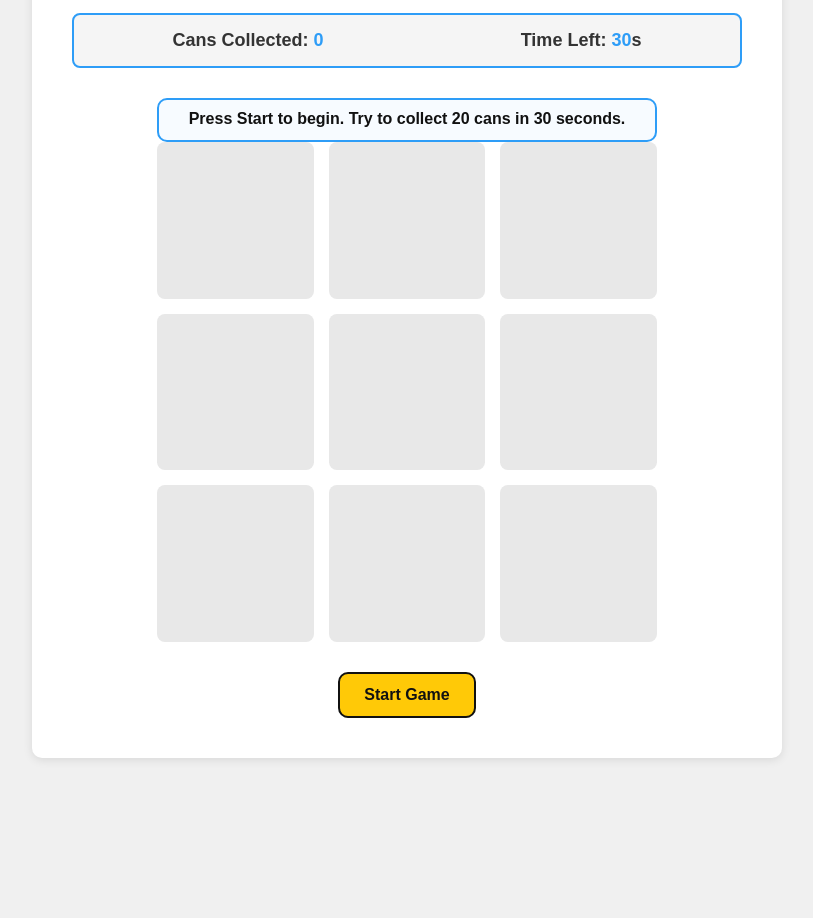
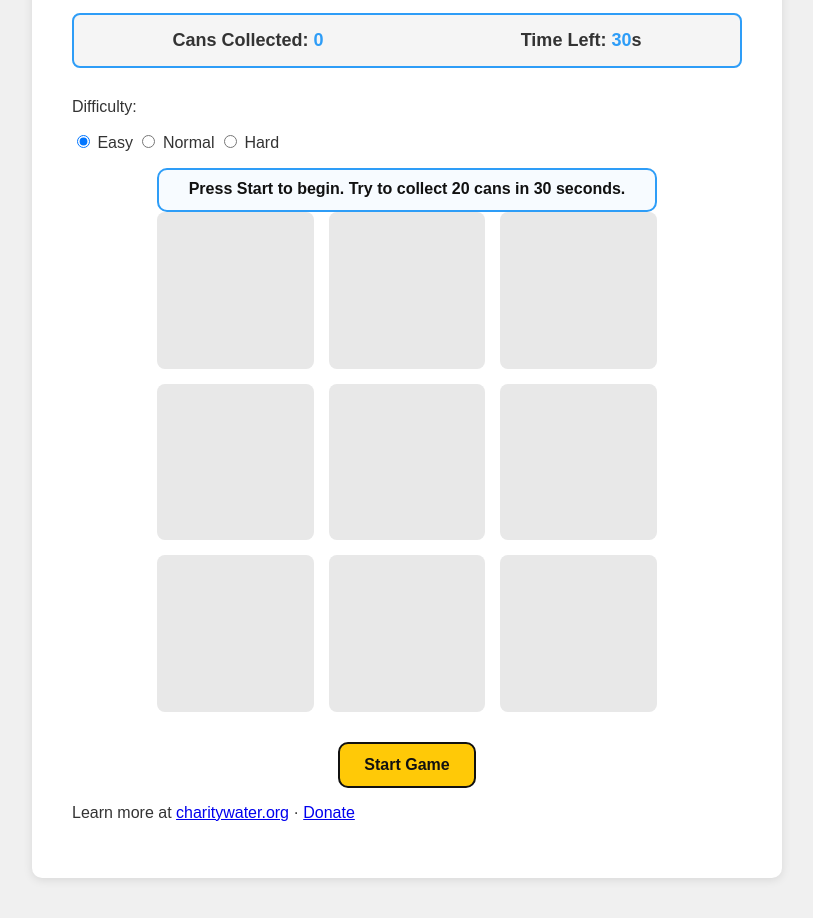
Before and after one commit to u1579575/corestone, a plain HTML site: page index.html in a window 1280 px wide. Shown: the part 300-1218 px from the top of the page, without its empty margins (233-1046 px from the left). Before the commit the page ends 1138 px from the top, so only its background shows below. Drawn offline with Linux system fonts and the light colour scheme.

Commit message:
Add difficulty selection and footer links

```diff
--- a/index.html
+++ b/index.html
@@ -17,9 +17,23 @@
       <p>Cans Collected: <span id="current-cans">0</span></p>
       <p>Time Left: <span id="timer">30</span>s</p>
     </div>
+    <div class="difficulty">
+  <p class="difficulty-label">Difficulty:</p>
+  <label><input type="radio" name="difficulty" value="easy" checked> Easy</label>
+  <label><input type="radio" name="difficulty" value="normal"> Normal</label>
+  <label><input type="radio" name="difficulty" value="hard"> Hard</label>
+</div>
     <div id="achievements" class="achievement"></div>
     <div class="game-grid"></div>
     <button id="start-game">Start Game</button>
+    <footer class="cw-footer">
+  <p>
+    Learn more at
+    <a href="https://www.charitywater.org/" target="_blank" rel="noopener noreferrer">charitywater.org</a>
+    ·
+    <a href="https://www.charitywater.org/donate" target="_blank" rel="noopener noreferrer">Donate</a>
+  </p>
+</footer>
   </div>
   <script src="script.js"></script>
 </body>
```
